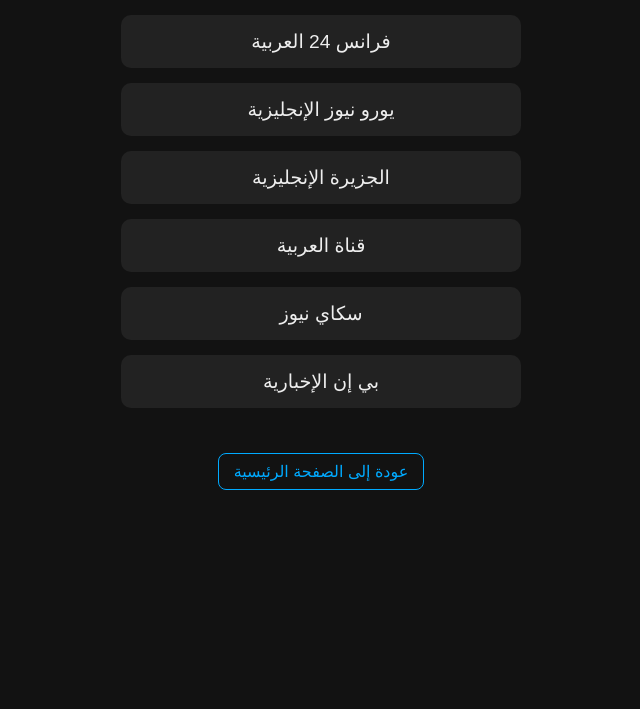
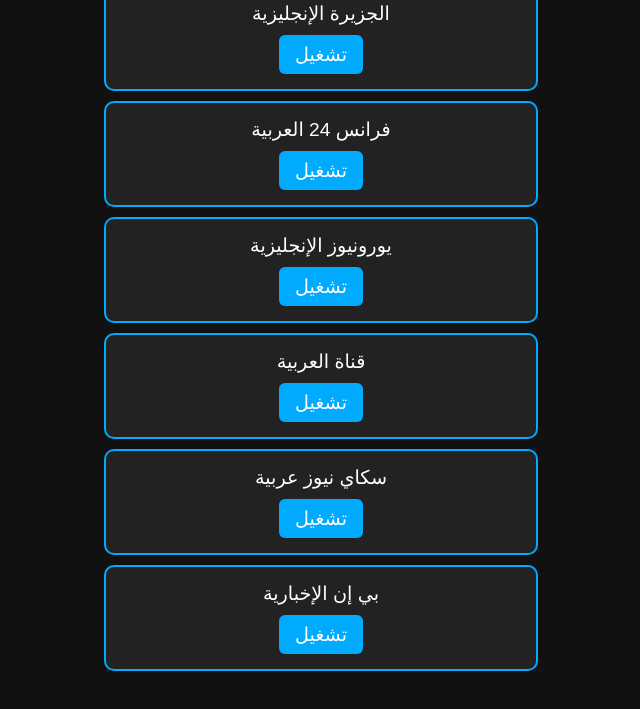
Before and after one commit to gity678/siteweb_1, a plain HTML site: page list.html in a window 1280 px wide. Shown: the part 122-831 px from the top of the page, without its empty margins (319-959 px from the left). Before the commit the page ends 800 px from the top, so only its background shows below. Drawn offline with Linux system fonts and the light colour scheme.

Commit message:
Update list.html

```diff
--- a/list.html
+++ b/list.html
@@ -6,67 +6,73 @@
   <style>
     body {
       font-family: Arial, sans-serif;
-      background-color: #121212;
-      color: #eee;
+      background: #111;
+      color: #fff;
       text-align: center;
-      padding: 40px 20px;
+      padding: 20px;
     }
     h1 {
-      margin-bottom: 30px;
       color: #0af;
+      margin-bottom: 20px;
     }
-    ul {
-      list-style-type: none;
-      padding: 0;
+    .channel {
+      background: #222;
+      border: 2px solid #0af;
+      border-radius: 10px;
+      margin: 10px auto;
+      padding: 15px;
+      width: 90%;
       max-width: 400px;
-      margin: 0 auto;
+      font-size: 1.2rem;
     }
-    li {
-      background-color: #222;
-      margin-bottom: 15px;
-      border-radius: 10px;
-      padding: 15px;
+    a {
+      display: inline-block;
+      margin-top: 10px;
+      padding: 8px 16px;
+      background: #0af;
+      color: #fff;
+      text-decoration: none;
+      border-radius: 6px;
+      transition: 0.3s;
     }
-    li a {
-      color: #eee;
-      text-decoration: none;
-      font-size: 1.2rem;
-      display: block;
-    }
-    li a:hover {
-      color: #0af;
-    }
-    a.back-link {
-      display: inline-block;
-      margin-top: 30px;
-      color: #0af;
-      text-decoration: none;
-      font-size: 16px;
-      border: 1px solid #0af;
-      padding: 8px 15px;
-      border-radius: 8px;
-      transition: background-color 0.3s;
-    }
-    a.back-link:hover {
-      background-color: #08c;
-      color: #fff;
+    a:hover {
+      background: #08c;
     }
   </style>
 </head>
 <body>
 
-  <h1>اختر القناة التي تريد مشاهدتها</h1>
+  <h1>قائمة القنوات المباشرة</h1>
 
-  <ul>
-    <li><a href="player.html?channel=france24">فرانس 24 العربية</a></li>
-    <li><a href="player.html?channel=euronews">يورو نيوز الإنجليزية</a></li>
-    <li><a href="player.html?channel=aljazeera">الجزيرة الإنجليزية</a></li>
-    <li><a href="player.html?channel=alarabiya">قناة العربية</a></li>
-    <li><a href="player.html?channel=skynews">سكاي نيوز</a></li>
-    <li><a href="player.html?channel=beinews">بي إن الإخبارية</a></li>
-  </ul>
+  <div class="channel">
+    الجزيرة الإنجليزية<br>
+    <a href="tester.html?channel=aljazeera">تشغيل</a>
+  </div>
 
-  <a href="index.html" class="back-link">عودة إلى الصفحة الرئيسية</a>
+  <div class="channel">
+    فرانس 24 العربية<br>
+    <a href="tester.html?channel=france24">تشغيل</a>
+  </div>
+
+  <div class="channel">
+    يورونيوز الإنجليزية<br>
+    <a href="tester.html?channel=euronews">تشغيل</a>
+  </div>
+
+  <div class="channel">
+    قناة العربية<br>
+    <a href="tester.html?channel=alarabiya">تشغيل</a>
+  </div>
+
+  <div class="channel">
+    سكاي نيوز عربية<br>
+    <a href="tester.html?channel=skynews">تشغيل</a>
+  </div>
+
+  <div class="channel">
+    بي إن الإخبارية<br>
+    <a href="tester.html?channel=beinews">تشغيل</a>
+  </div>
 
 </body>
 </html>
```
